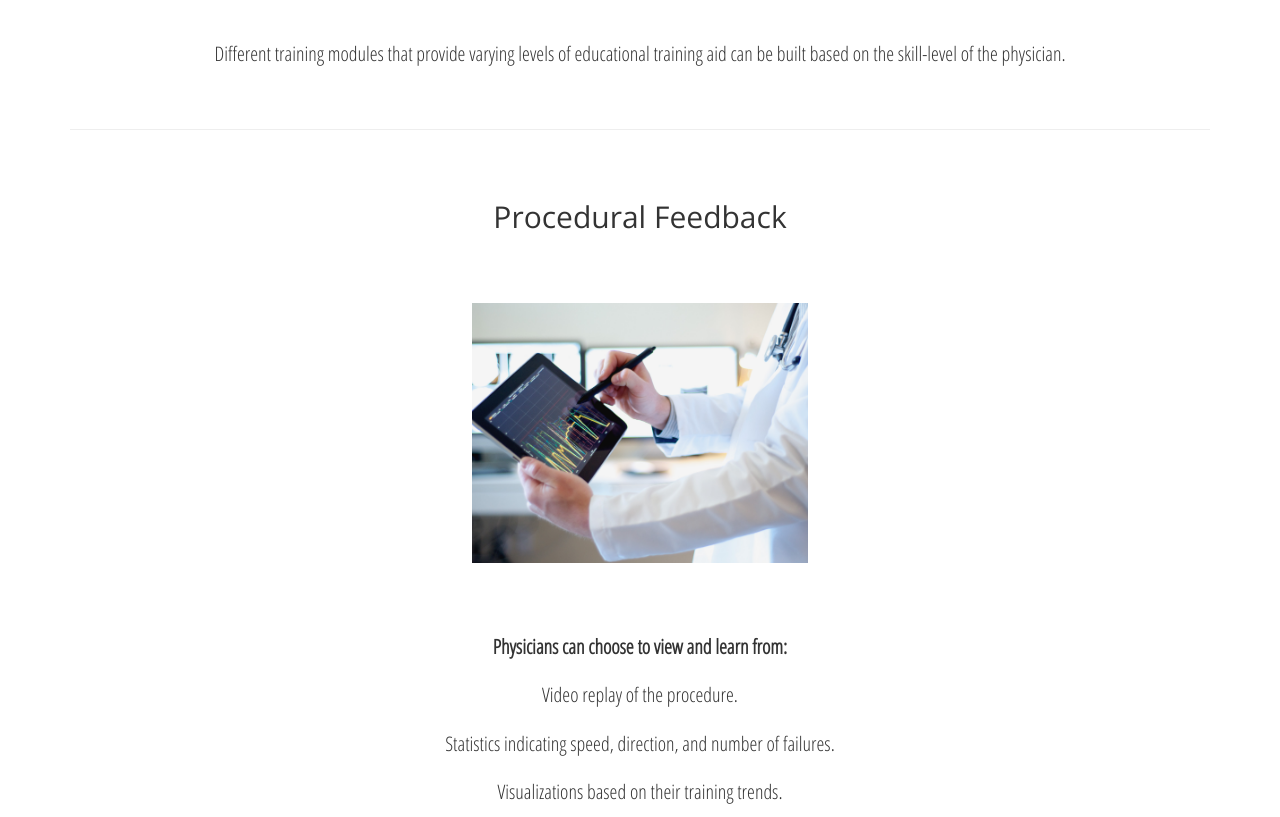
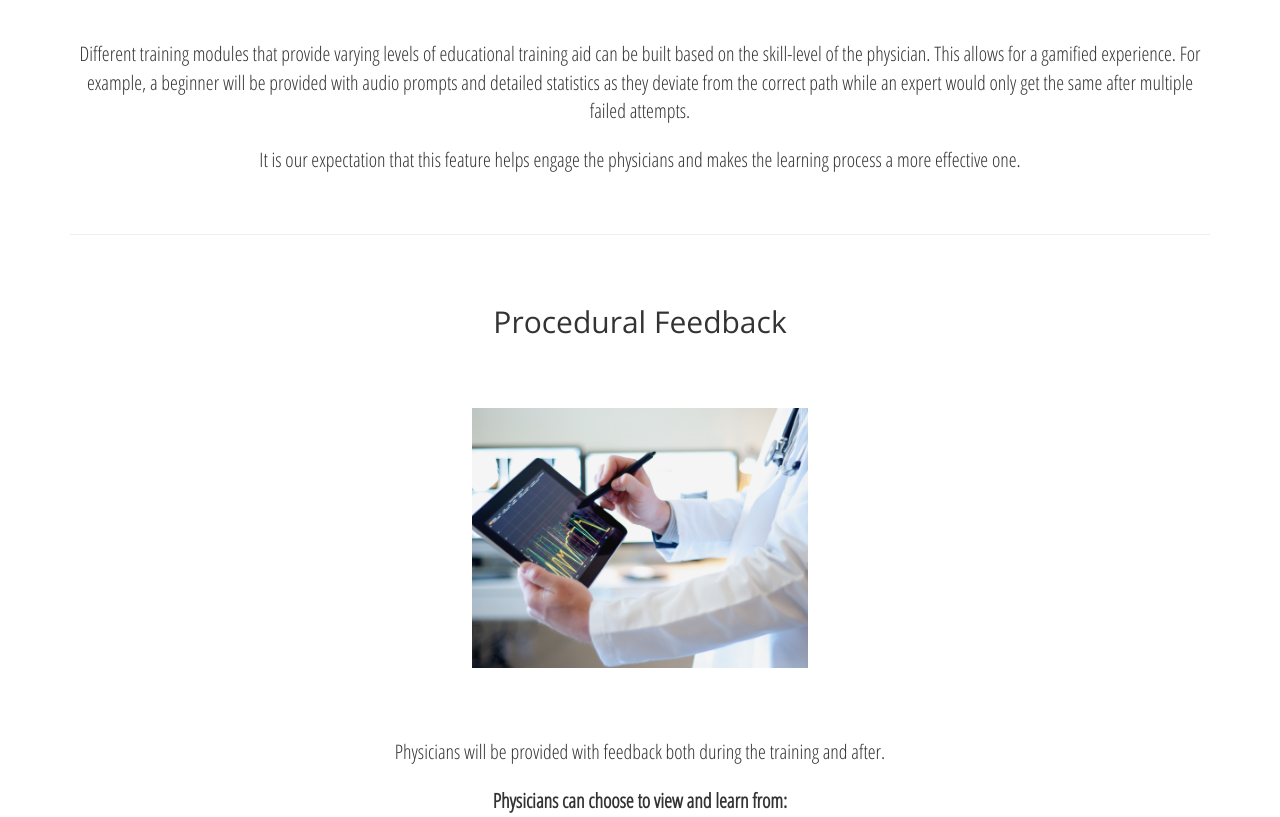
Before and after one commit to jgjo/jgjo.github.io, a plain HTML site: page aboutTaptrack.html in a window 1280 px wide. Shown: the part 4860-5677 px from the top of the page. Drawn offline with nearby package versions, Linux system fonts and the light colour scheme.

Commit message:
added detail

```diff
--- a/aboutTaptrack.html
+++ b/aboutTaptrack.html
@@ -281,7 +281,10 @@
                 <div class="row">
                   <div class="col-lg-12 col-md-12 col-sm-12 col-xs-12">
                         <div class="just-txt-div" style="text-align:center;">
-                              <p>Different training modules that provide varying levels of educational training aid can be built based on the skill-level of the physician.</p>
+                              <p>Different training modules that provide varying levels of educational training aid can be built based on the skill-level of the physician. This allows for a gamified experience. For example, a beginner will be provided with audio prompts and detailed statistics as they deviate from the correct path while an expert would only get the same after multiple failed attempts.</p>
+                              <p>
+                                It is our expectation that this feature helps engage the physicians and makes the learning process a more effective one.
+                              </p>
                         </div>
                   </div>
                 </div>
@@ -307,6 +310,7 @@
                 <div class="row">
                   <div class="col-lg-12 col-md-12 col-sm-12 col-xs-12">
                         <div class="just-txt-div" style="text-align:center;">
+                              <p>Physicians will be provided with feedback both during the training and after.</p>
                               <p><strong>Physicians can choose to view and learn from:</strong></p>
                               <p>Video replay of the procedure.</p>
                               <p>Statistics indicating speed, direction, and number of failures.</p>
```
